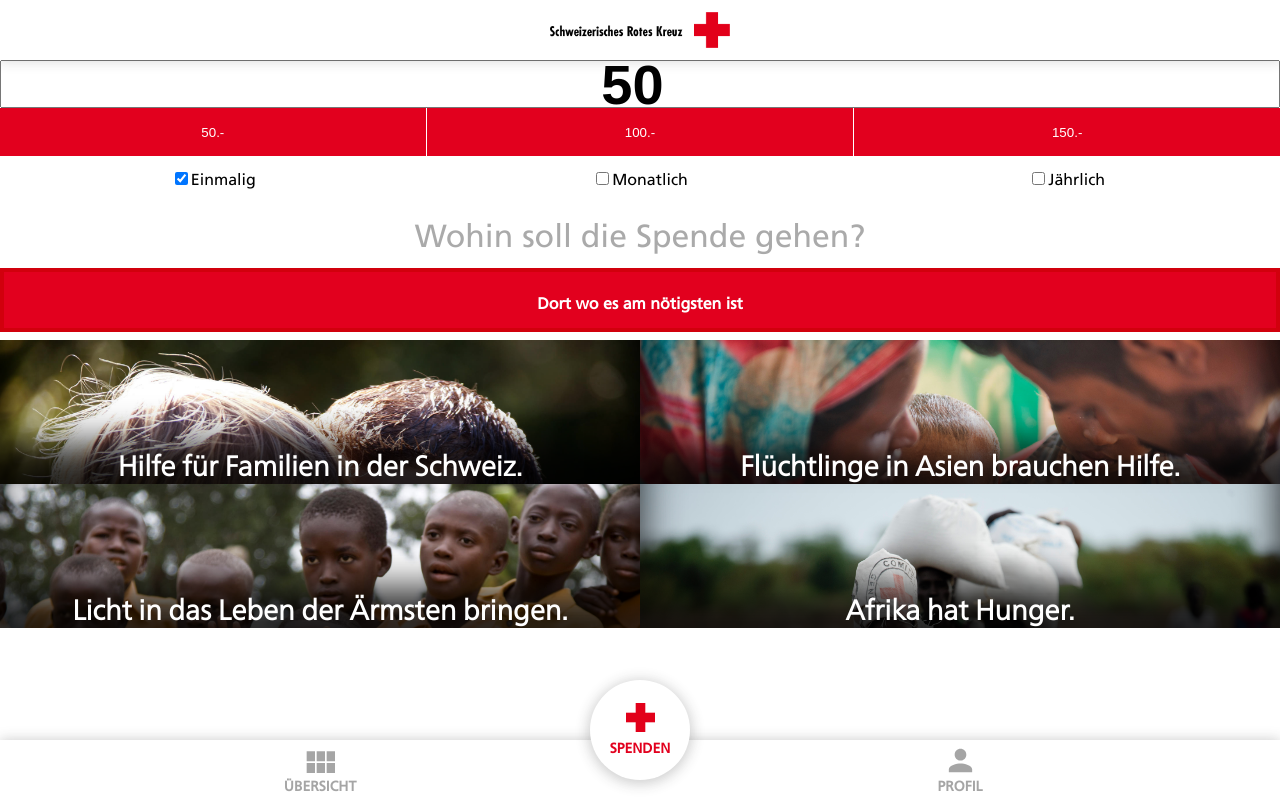
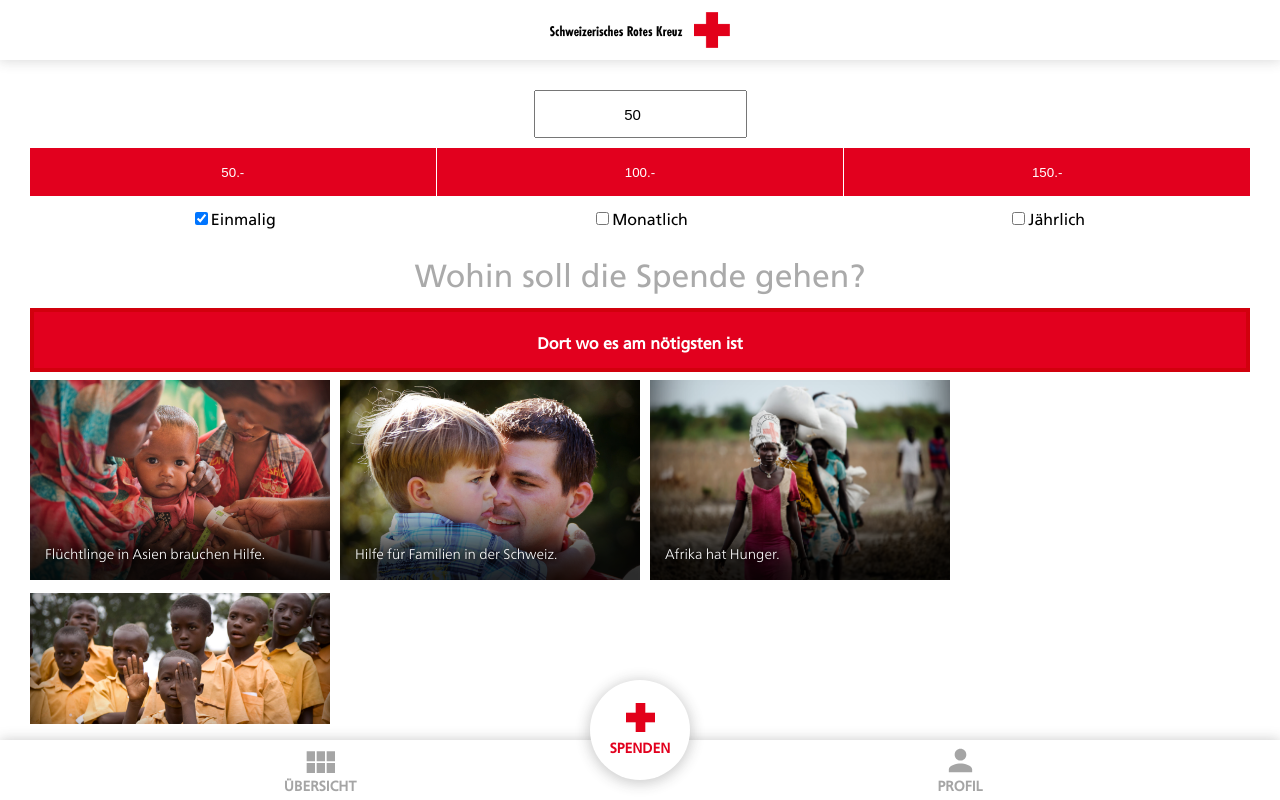
Before and after one commit to TotalerBob/SRK, a React app: page /donate in a window 1280 px wide. Built offline with nearby package versions, Linux system fonts and the light colour scheme.

Commit message:
style donation view

```diff
--- a/src/components/container/DonationContainer.js
+++ b/src/components/container/DonationContainer.js
@@ -40,7 +40,7 @@ export class DonationContainer extends Component {
 
   render() {
     return (
-      <div className="content donate-page">
+      <div className="content donate-page indent-container">
         <div className="payment-settings">
           <input
             id="donation-amount"
--- a/src/css/style.css
+++ b/src/css/style.css
@@ -182,13 +182,21 @@ h2 { font-size:20px; color:#222; font-family: "FrutigerB"; line-height: 140%; ma
 
 
 /* Donate Page */
+.donate-page {
+  margin-top:30px;
+}
+
+
 .donate-page .payment-settings #donation-amount {
   box-sizing: border-box;
-  width: 100%;
+  width: auto;
   height: 6vh;
   text-align: center;
-  font-size: 7vmin;
-  font-weight: bold;
+  font-size: 15px;
+  margin: 0 auto;
+  display: flex;
+  padding: 20px 5px;
+  margin-bottom: 10px;
 }
 
 .donation-recommendations-button {
@@ -245,18 +253,27 @@ h2 { font-size:20px; color:#222; font-family: "FrutigerB"; line-height: 140%; ma
 }
 
 .donation-option {
-  box-sizing: border-box;
-  width: 50%;
-  height: 18vh;
+  margin-right: 10px;
+  margin-bottom: 10px;
+  height: 200px;
+  width: 300px;
+  padding: 0;
+  display: inline-block;
   background-size: cover;
+  position: relative;
+  box-shadow: inset 0px -50px 50px rgba(0,0,0,.85);
+}
+
+.donation-option .tile-text {
   color: white;
-  padding: 1vmin;
-  padding-top: 14vh;
-  font-weight: bold;
-  text-align: center;
-  box-shadow: inset 0px -40px 40px rgba(0, 0, 0, 0.85);
-  font-size: 3.5vmin;
-  float: right;
+  position: absolute;
+  bottom: 15px;
+  left: 15px;
+  right: 15px;
+  font-size: 14px;
+  line-height: 1.4em;
+  width: 75%;
+  text-shadow: 0px 0px 5px rgba(0,0,0,0.85);
 }
 
 /**
```
